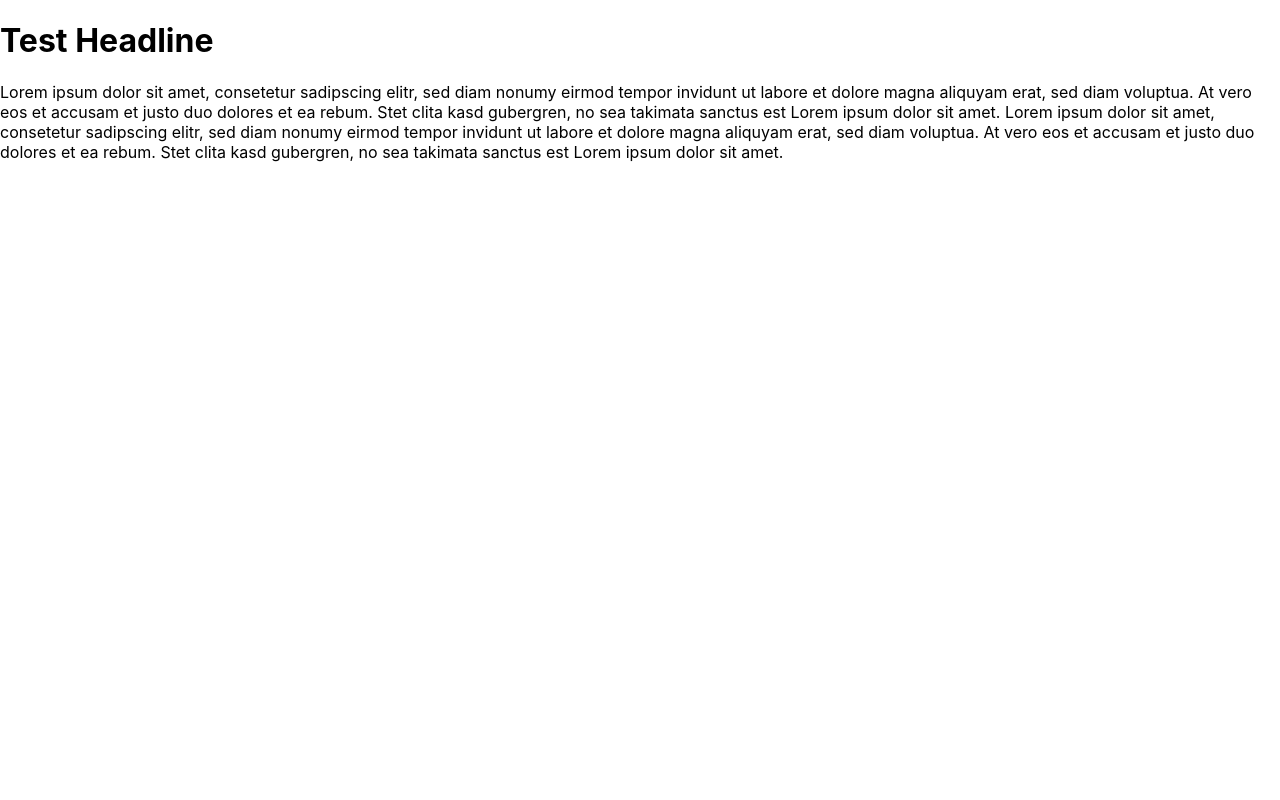
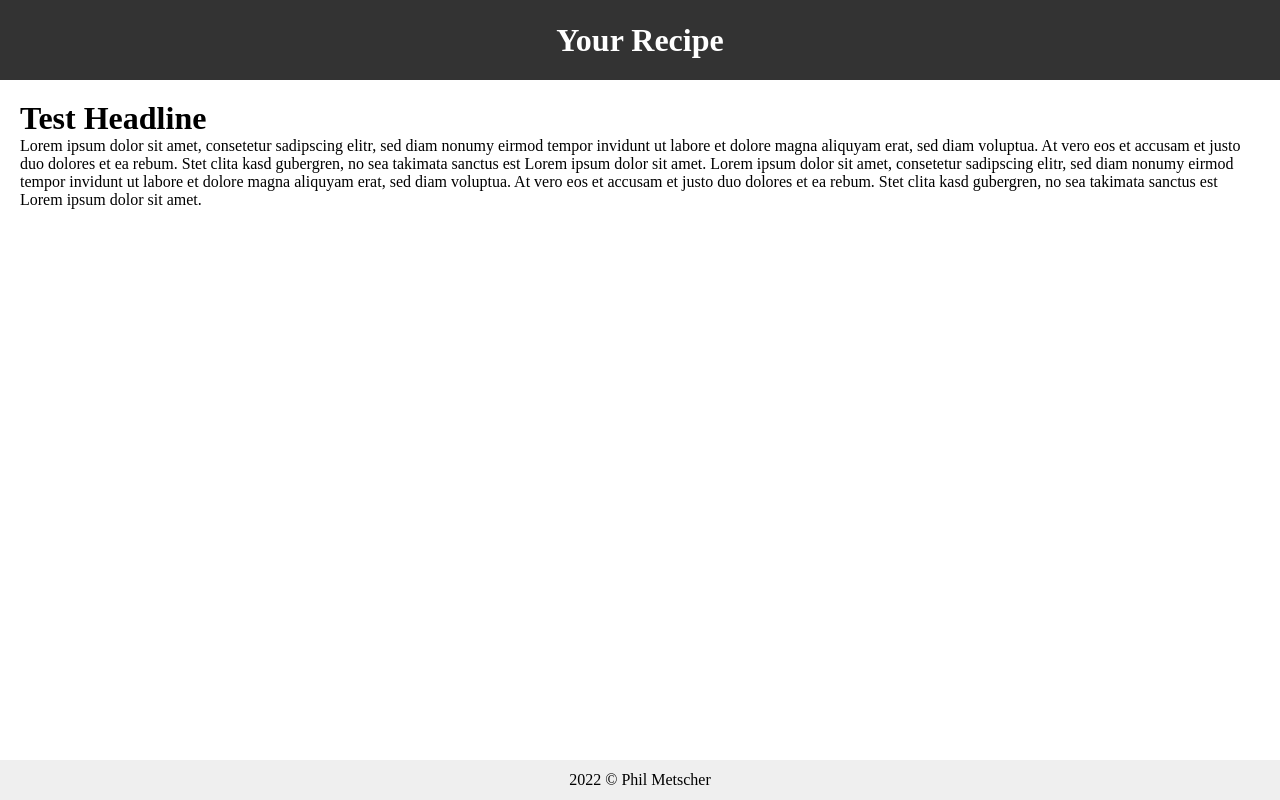
Before and after one commit to philmetscher/recipes-app, a Next.js app: page / in a window 1280 px wide. Built offline with nearby package versions, Linux system fonts and the light colour scheme.

Commit message:
add some styling

```diff
--- /dev/null
+++ b/components/Footer.js
@@ -0,0 +1,16 @@
+import styled from "styled-components";
+
+export default function Footer() {
+  return (
+    <FooterContainer>
+      <p>2022 © Phil Metscher</p>
+    </FooterContainer>
+  );
+}
+
+const FooterContainer = styled.footer`
+  display: flex;
+  justify-content: center;
+  align-items: center;
+  background: var(--gray);
+`;
--- /dev/null
+++ b/components/GlobalStyle.js
@@ -0,0 +1,24 @@
+import { createGlobalStyle } from "styled-components";
+
+const GlobalStyle = createGlobalStyle`
+  :root {
+    --primary: #000;
+    --secondary: #333;
+    --gray: #efefef;
+  }
+  * {
+    margin: 0;
+    padding: 0;
+    box-sizing: border-box;
+  }
+  html, body, #__next {
+    width: 100%;
+    min-height: 100vh;
+  }
+  #__next {
+    display: grid;
+    grid-template-rows: 80px 1fr 40px;
+  }
+`;
+
+export default GlobalStyle;
--- /dev/null
+++ b/components/Header.js
@@ -0,0 +1,17 @@
+import styled from "styled-components";
+
+export default function Header() {
+  return (
+    <HeaderContainer>
+      <h1>Your Recipe</h1>
+    </HeaderContainer>
+  );
+}
+
+const HeaderContainer = styled.header`
+  display: flex;
+  justify-content: center;
+  align-items: center;
+  background: var(--secondary);
+  color: #fff;
+`;
--- /dev/null
+++ b/components/Layout.js
@@ -0,0 +1,22 @@
+import styled from "styled-components";
+
+import Header from "./Header";
+import Footer from "./Footer";
+
+export default function Layout({ children }) {
+  return (
+    <>
+      <Header />
+      <PageWrap>
+        <main>{children}</main>
+      </PageWrap>
+      <Footer />
+    </>
+  );
+}
+
+const PageWrap = styled.div`
+  width: 100%;
+  min-height: 100%;
+  padding: 20px;
+`;
--- a/next.config.js
+++ b/next.config.js
@@ -2,6 +2,10 @@
 const nextConfig = {
   reactStrictMode: true,
   swcMinify: true,
-}
+  compiler: {
+    styledComponents: true,
+  },
+  images: {},
+};
 
-module.exports = nextConfig
+module.exports = nextConfig;
--- a/package.json
+++ b/package.json
@@ -11,7 +11,8 @@
   "dependencies": {
     "next": "12.3.1",
     "react": "18.2.0",
-    "react-dom": "18.2.0"
+    "react-dom": "18.2.0",
+    "styled-components": "^5.3.6"
   },
   "devDependencies": {
     "eslint": "8.24.0",
--- a/pages/_app.js
+++ b/pages/_app.js
@@ -1,7 +1,15 @@
-import '../styles/globals.css'
+import GlobalStyle from "../components/GlobalStyle";
+import Layout from "../components/Layout";
 
 function MyApp({ Component, pageProps }) {
-  return <Component {...pageProps} />
+  return (
+    <>
+      <GlobalStyle />
+      <Layout>
+        <Component {...pageProps} />
+      </Layout>
+    </>
+  );
 }
 
-export default MyApp
+export default MyApp;
--- /dev/null
+++ b/pages/_document.js
@@ -0,0 +1,38 @@
+import { Html, Head, Main, NextScript } from "next/document";
+import Document from "next/document";
+import { ServerStyleSheet } from "styled-components";
+
+export default class MyDocument extends Document {
+  static async getInitialProps(ctx) {
+    const sheet = new ServerStyleSheet();
+    const originalRenderPage = ctx.renderPage;
+
+    try {
+      ctx.renderPage = () =>
+        originalRenderPage({
+          enhanceApp: (App) => (props) =>
+            sheet.collectStyles(<App {...props} />),
+        });
+
+      const initialProps = await Document.getInitialProps(ctx);
+      return {
+        ...initialProps,
+        styles: [initialProps.styles, sheet.getStyleElement()],
+      };
+    } finally {
+      sheet.seal();
+    }
+  }
+
+  render() {
+    return (
+      <Html lang="de">
+        <Head></Head>
+        <body>
+          <Main />
+          <NextScript />
+        </body>
+      </Html>
+    );
+  }
+}
```
Also changed, not shown: 1 other file (tests, documents, lock files or other folders).
